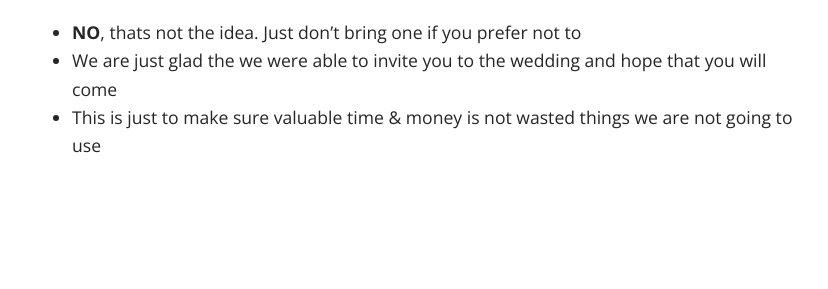
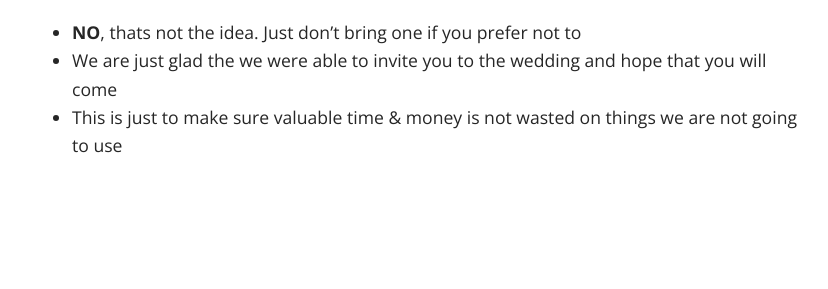
Before and after one commit to krish300/wedding, a Jekyll site: the page built from _pages/03_gift_registry.md, in a window 1280 px wide and 900 px high, scrolled down 253 px. Shown: the part 480-769 px from the top of the window, without its empty margins (223-1051 px from the left). Built offline with Jekyll 4.4.1, drawn with Linux system fonts in a browser that asks for light colours; some web fonts are replaced.

```diff
--- a/_pages/03_gift_registry.md
+++ b/_pages/03_gift_registry.md
@@ -15,4 +15,4 @@ permalink: /gifts/
 ### Are you asking us to get you gifts?
 * __NO__, thats not the idea. Just don't bring one if you prefer not to
 * We are just glad the we were able to invite you to the wedding and hope that you will come
-* This is just to make sure valuable time & money is not wasted things we are not going to use
+* This is just to make sure valuable time & money is not wasted on things we are not going to use
```
